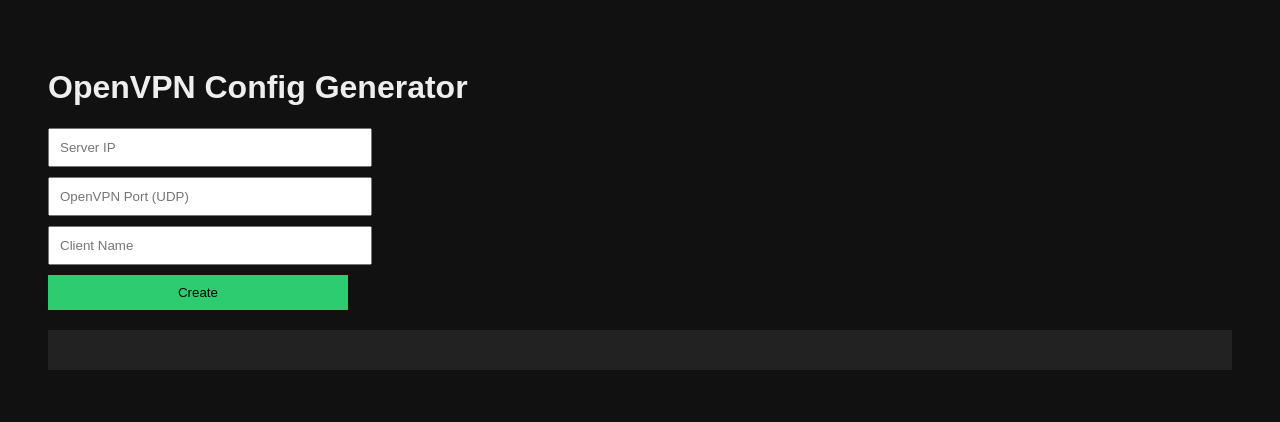
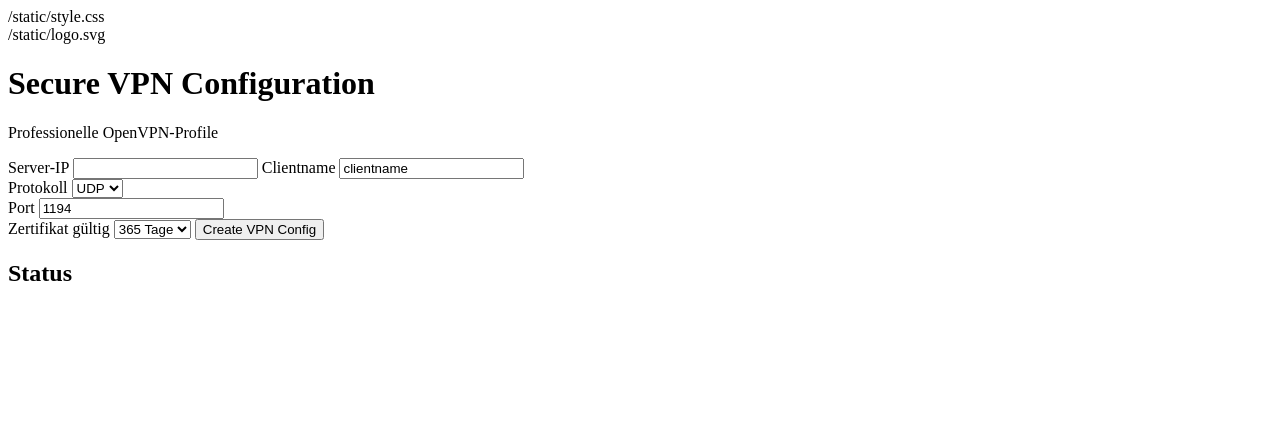
Before and after one commit to kennerblick/openvpn-web-config-generator, a Flask app: page / in a window 1280 px wide. Shown: the top 422 px of the page. Run offline with Flask 3, Linux system fonts and the light colour scheme.

Commit message:
Update project

```diff
--- a/app/app.py
+++ b/app/app.py
@@ -1,19 +1,23 @@
-from flask import Flask, request, render_template, jsonify, send_file
-import subprocess
-import secrets
-import string
-import os
-import re
+from flask import Flask, render_template, request, jsonify, send_file
+import subprocess, os, secrets, string, re
 
 app = Flask(__name__)
+
 OPENVPN_DIR = "/etc/openvpn"
+JOB_STATUS = {
+    "state": "idle",
+    "progress": 0,
+    "message": "",
+    "server_conf": None,
+    "client_ovpn": None
+}
 
-def valid_ip(ip):
-    return re.match(r"^(\d{1,3}\.){3}\d{1,3}$", ip)
+def update(p, msg):
+    JOB_STATUS.update({"state": "running", "progress": p, "message": msg})
 
-def gen_password(length=16):
-    alphabet = string.ascii_letters + string.digits
-    return ''.join(secrets.choice(alphabet) for _ in range(length))
+def gen_password(n=16):
+    chars = string.ascii_letters + string.digits
+    return ''.join(secrets.choice(chars) for _ in range(n))
 
 @app.route("/")
 def index():
@@ -21,55 +25,53 @@
 
 @app.route("/create", methods=["POST"])
 def create():
-    server_ip = request.form.get("server_ip")
-    port = request.form.get("port")
-    client = request.form.get("client")
+    try:
+        server_ip = request.form["server_ip"]
+        port = request.form.get("port","1194")
+        proto = request.form.get("proto","udp")
+        client = request.form.get("client","clientname")
+        expire = request.form.get("expire","365")
 
-    if not valid_ip(server_ip):
-        return jsonify({"error": "Ungültige IP-Adresse"}), 400
+        update(10, "Initialisiere Umgebung")
 
-    if not port.isdigit() or not (1 <= int(port) <= 65535):
-        return jsonify({"error": "Ungültiger Port"}), 400
+        subprocess.run([
+            "ovpn_genconfig",
+            "-u", f"{proto}://{server_ip}:{port}",
+            "-C","AES-256-GCM",
+            "-a","SHA512",
+            "-c"
+        ], cwd=OPENVPN_DIR, check=True)
 
-    username = client
-    password = gen_password()
+        update(40, "Initialisiere PKI")
+        if not os.path.exists(f"{OPENVPN_DIR}/pki"):
+            subprocess.run(["ovpn_initpki","nopass"], cwd=OPENVPN_DIR, check=True)
 
-    os.makedirs(OPENVPN_DIR, exist_ok=True)
+        update(70, "Erzeuge Client-Zertifikat")
+        pwd = gen_password()
+        subprocess.run(f"echo {pwd} | ovpn_adduser {client}", shell=True, cwd=OPENVPN_DIR, check=True)
 
-    # Server config
-    subprocess.run([
-        "ovpn_genconfig",
-        "-u", f"udp://{server_ip}:{port}",
-        "-C", "AES-256-GCM",
-        "-a", "SHA512",
-        "-c"
-    ], cwd=OPENVPN_DIR, check=True)
+        client_file = f"/app/{client}.ovpn"
+        subprocess.run(f"ovpn_getclient {client} > {client_file}", shell=True, check=True)
 
-    # PKI
-    if not os.path.exists(f"{OPENVPN_DIR}/pki"):
-        subprocess.run(["ovpn_initpki", "nopass"], cwd=OPENVPN_DIR, check=True)
+        update(100, "Fertig")
 
-    # Benutzer anlegen
-    subprocess.run(
-        f"echo {password} | ovpn_adduser {username}",
-        shell=True,
-        cwd=OPENVPN_DIR,
-        check=True
-    )
+        JOB_STATUS.update({
+            "state": "done",
+            "server_conf": "server.conf",
+            "client_ovpn": f"{client}.ovpn",
+            "username": client,
+            "password": pwd
+        })
 
-    # Client Datei erzeugen
-    client_file = f"/app/{username}.ovpn"
-    subprocess.run(
-        f"ovpn_getclient {username} > {client_file}",
-        shell=True,
-        check=True
-    )
+        return jsonify({"ok": True})
 
-    return jsonify({
-        "username": username,
-        "password": password,
-        "client_file": f"{username}.ovpn"
-    })
+    except Exception as e:
+        JOB_STATUS.update({"state":"error","message":str(e)})
+        return jsonify({"error":str(e)}), 500
+
+@app.route("/status")
+def status():
+    return jsonify(JOB_STATUS)
 
 @app.route("/download/<name>")
 def download(name):
--- a/app/static/style.css
+++ b/app/static/style.css
@@ -1,26 +1,81 @@
 body {
-  font-family: sans-serif;
-  background: #111;
-  color: #eee;
-  padding: 40px;
+  font-family: "Segoe UI", Roboto, Arial, sans-serif;
+  margin: 0;
+  background: #f6f8fb;
+  color: #1a1a1a;
 }
 
-input, button {
-  display: block;
-  margin: 10px 0;
-  padding: 10px;
-  width: 300px;
+header {
+  background: #ffffff;
+  border-bottom: 4px solid #0b5ed7;
+  padding: 30px;
+  text-align: center;
+}
+
+header img {
+  height: 40px;
+}
+
+main {
+  max-width: 820px;
+  margin: 40px auto;
+}
+
+.card {
+  background: #fff;
+  padding: 30px;
+  margin-bottom: 25px;
+  border-radius: 4px;
+  box-shadow: 0 4px 14px rgba(0,0,0,.08);
+}
+
+label {
+  display:block;
+  margin-top:15px;
+  font-weight:600;
+}
+
+input, select {
+  width:100%;
+  padding:10px;
+  margin-top:5px;
+  border:1px solid #ccc;
+  border-radius:3px;
+}
+
+.row {
+  display:flex;
+  gap:20px;
 }
 
 button {
-  background: #2ecc71;
-  border: none;
-  color: black;
-  cursor: pointer;
+  margin-top:25px;
+  padding:14px;
+  width:100%;
+  background:#0b5ed7;
+  color:#fff;
+  border:none;
+  font-size:16px;
+  cursor:pointer;
 }
 
-pre {
-  background: #222;
-  padding: 20px;
-  margin-top: 20px;
+button:hover {
+  background:#094db5;
 }
+
+.progress {
+  width:100%;
+  background:#e1e6f0;
+  height:18px;
+  border-radius:4px;
+  overflow:hidden;
+}
+
+.progress div {
+  height:100%;
+  width:0;
+  background:#1cbf73;
+  transition:width .4s;
+}
+
+.hidden { display:none; }
--- a/app/templates/index.html
+++ b/app/templates/index.html
@@ -2,37 +2,87 @@
 <html lang="de">
 <head>
 <meta charset="UTF-8">
-  <title>OpenVPN Config Generator</title>
-  <link rel="stylesheet" href="/static/style.css">
+<title>OpenVPN Secure Config Generator</title>
+/static/style.css
 </head>
 <body>
-  <h1>OpenVPN Config Generator</h1>
 
+<header>
+  /static/logo.svg
+  <h1>Secure VPN Configuration</h1>
+  <p>Professionelle OpenVPN‑Profile</p>
+</header>
+
+<main>
+<section class="card">
 <form id="vpnForm">
-    <input name="server_ip" placeholder="Server IP" required>
-    <input name="port" placeholder="OpenVPN Port (UDP)" required>
-    <input name="client" placeholder="Client Name" required>
-    <button type="submit">Create</button>
+  <label>Server‑IP</label>
+  <input name="server_ip" required>
+
+  <label>Clientname</label>
+  <input name="client" value="clientname">
+
+  <div class="row">
+    <div>
+      <label>Protokoll</label>
+      <select name="proto">
+        <option value="udp" selected>UDP</option>
+        <option value="tcp">TCP</option>
+      </select>
+    </div>
+    <div>
+      <label>Port</label>
+      <input name="port" value="1194">
+    </div>
+  </div>
+
+  <label>Zertifikat gültig</label>
+  <select name="expire">
+    <option value="30">30 Tage</option>
+    <option value="90">90 Tage</option>
+    <option value="365" selected>365 Tage</option>
+  </select>
+
+  <button type="submit">Create VPN Config</button>
 </form>
+</section>
 
-  <pre id="result"></pre>
+<section id="statusBox" class="card hidden">
+  <h2>Status</h2>
+  <div class="progress">
+    <div id="bar"></div>
+  </div>
+  <p id="statusText"></p>
+</section>
+
+<section id="downloads" class="card hidden"></section>
+</main>
 
 <script>
-    document.getElementById("vpnForm").onsubmit = async e => {
+vpnForm.onsubmit = e => {
   e.preventDefault();
-      const formData = new FormData(e.target);
-      const res = await fetch("/create", { method: "POST", body: formData });
-      const data = await res.json();
+  statusBox.classList.remove("hidden");
+  fetch("/create",{method:"POST",body:new FormData(vpnForm)});
+  poll();
+};
 
-      if (data.error) {
-        result.textContent = data.error;
-      } else {
-        result.textContent =
-          "Username: " + data.username + "\n" +
-          "Password: " + data.password + "\n\n" +
-          "Download: /download/" + data.client_file;
+async function poll(){
+  const r = await fetch("/status");
+  const d = await r.json();
+  bar.style.width = d.progress + "%";
+  statusText.textContent = d.message + " ("+d.progress+"%)";
+  if(d.state==="done"){
+    downloads.classList.remove("hidden");
+    downloads.innerHTML = `
+      <h2>Downloads</h2>
+      /download/${d.server_conf}server.conf</a><br>
+      /download/${d.client_ovpn}${d.client_ovpn}</a>
+      <p><b>Username:</b> ${d.username}<br><b>Password:</b> ${d.password}</p>`;
+    return;
   }
-    };
+  setTimeout(poll,500);
+}
 </script>
+
 </body>
 </html>
```
Lines whose indentation alone changed are shown as unchanged.
